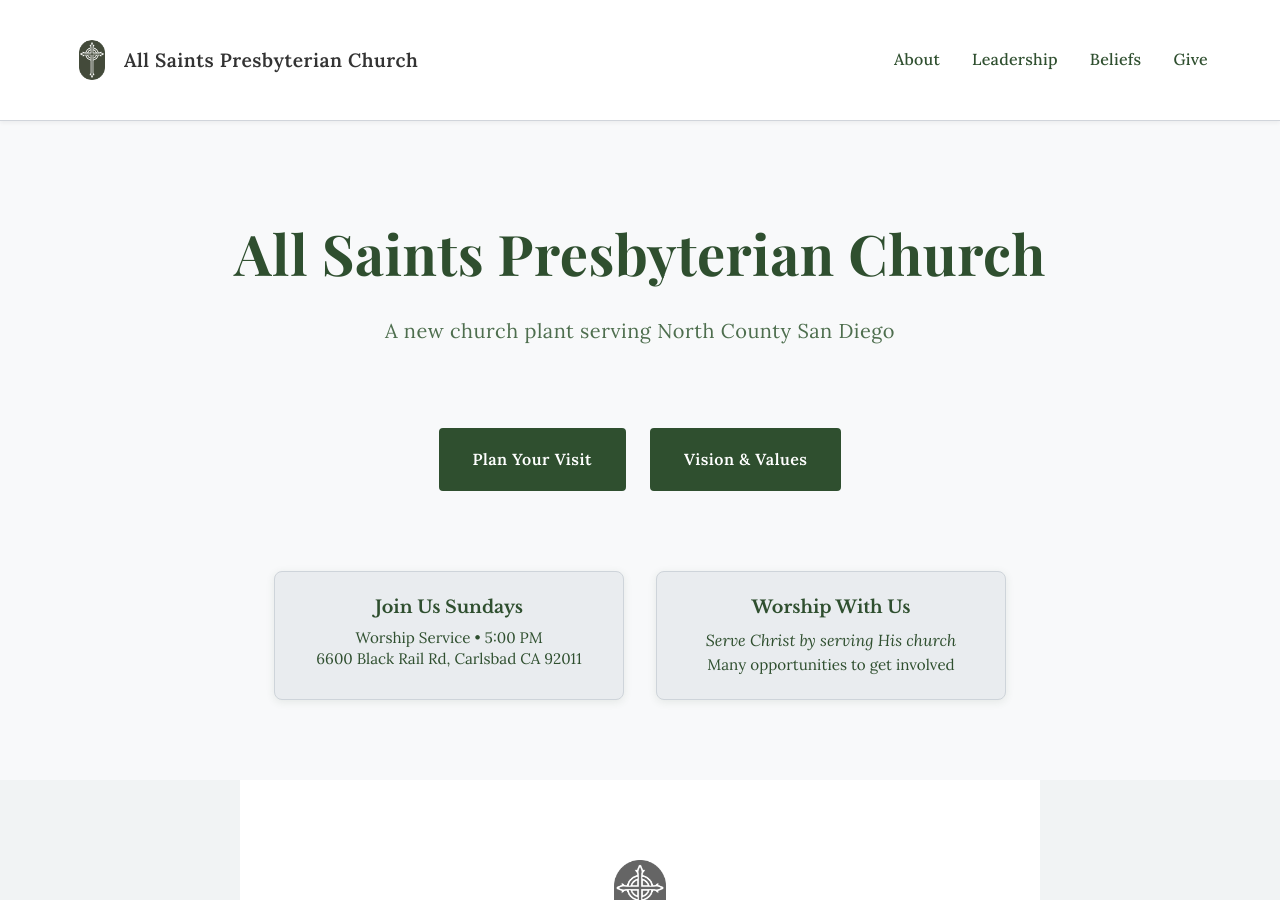
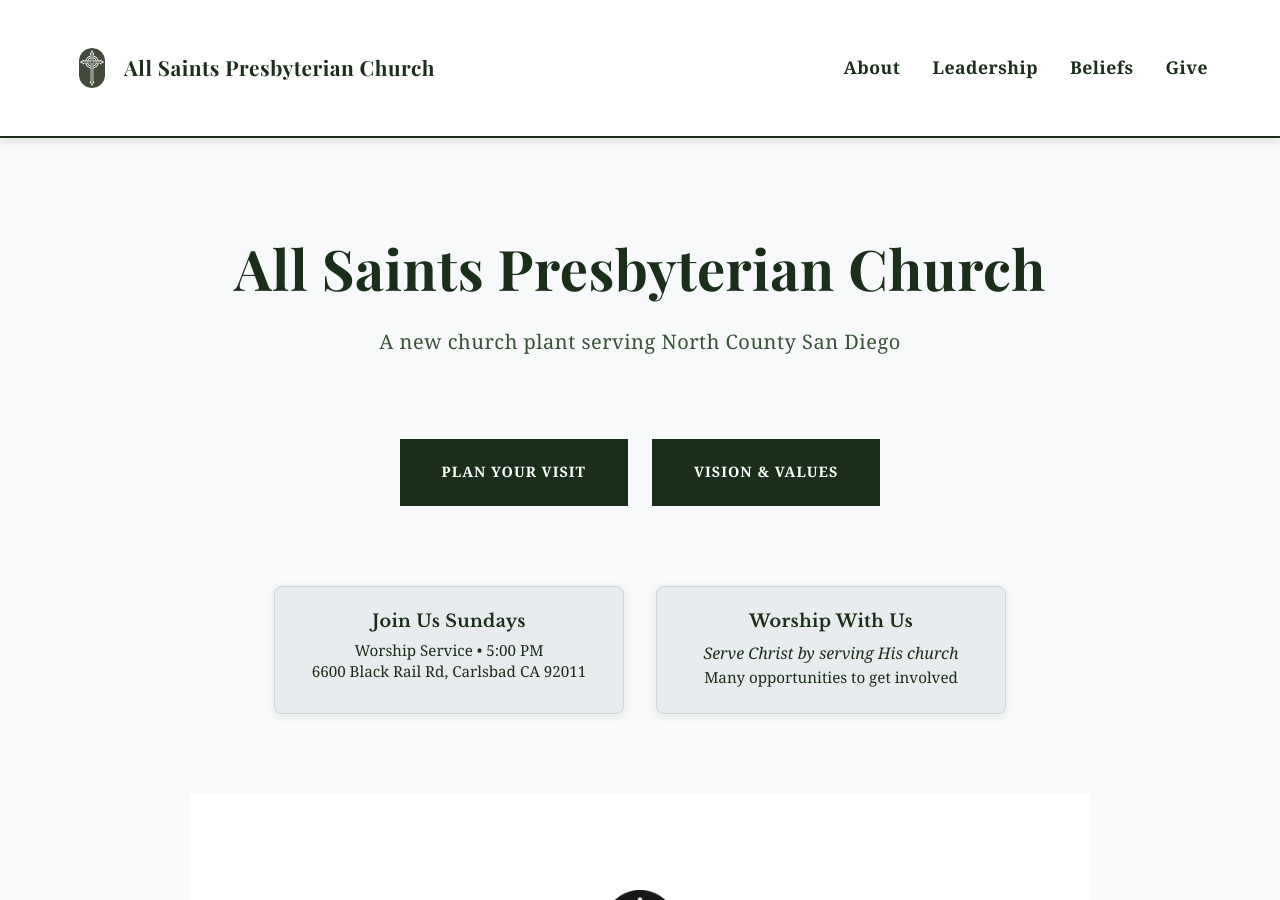
Before and after one commit to aspchurch/website, a Jekyll site: the page built from index.html, in a window 1280 px wide and 900 px high. Built offline with Jekyll 4.4.1, drawn with Linux system fonts in a browser that asks for light colours.

Commit message:
Updates to style based on orginal aspchurch.com (bluehost)

```diff
--- a/assets/css/style.css
+++ b/assets/css/style.css
@@ -1,19 +1,19 @@
 /* CSS Custom Properties (Variables) */
 :root {
-    /* Primary Colors */
-    --color-primary: #2f4f2f;
-    --color-primary-light: #456745;
+    /* Primary Colors - Darker olive theme */
+    --color-primary: #1a2e1a;
+    --color-primary-light: #2d4a2d;
 
     /* Secondary Colors */
-    --color-accent: #1b4332;
+    --color-accent: #0f1f0f;
     --color-cream: #f7fafc;
 
     /* Neutrals */
-    --color-text: #2f4f2f;
-    --color-text-light: #456745;
-    --color-text-muted: #718096;
+    --color-text: #1a2e1a;
+    --color-text-light: #2d4a2d;
+    --color-text-muted: #5a6b5a;
     --color-background: #ffffff;
-    --color-background-alt: #f1f3f4;
+    --color-background-alt: #f8f9fa;
     --color-border: #d1d5db;
 
     /* Legacy colors for gradual transition */
@@ -44,7 +44,7 @@
 }
 
 body {
-    font-family: 'Lora', Georgia, serif;
+    font-family: 'Georgia', 'Times New Roman', serif;
     font-size: 16px;
     font-weight: 400;
     line-height: 1.7;
@@ -54,19 +54,20 @@
 
 /* Typography Scale */
 h1, h2, h3, h4, h5, h6 {
-    font-family: 'Libre Baskerville', Georgia, serif;
+    font-family: 'Playfair Display', 'Georgia', serif;
     font-weight: 700;
-    line-height: 1.3;
+    line-height: 1.2;
     color: var(--color-primary);
     margin-bottom: 0.5em;
+    letter-spacing: 0.02em;
 }
 
-h1 { font-size: 3rem; }    /* 48px */
-h2 { font-size: 2rem; }    /* 32px */
-h3 { font-size: 1.5rem; }  /* 24px */
-h4 { font-size: 1.25rem; } /* 20px */
-h5 { font-size: 1.125rem; } /* 18px */
-h6 { font-size: 1rem; }    /* 16px */
+h1 { font-size: 3.5rem; }    /* 56px */
+h2 { font-size: 2.5rem; }    /* 40px */
+h3 { font-size: 1.8rem; }  /* 29px */
+h4 { font-size: 1.4rem; } /* 22px */
+h5 { font-size: 1.2rem; } /* 19px */
+h6 { font-size: 1.1rem; }    /* 18px */
 
 p {
     margin-bottom: 1rem;
@@ -81,9 +82,9 @@
 /* Header and Navigation */
 .site-header {
     background-color: var(--color-background);
-    border-bottom: 1px solid var(--color-border);
-    padding: 1.5rem 0;
-    box-shadow: 0 2px 4px rgba(0, 0, 0, 0.05);
+    border-bottom: 2px solid var(--color-primary);
+    padding: 2rem 0;
+    box-shadow: 0 4px 8px rgba(26, 46, 26, 0.1);
 }
 
 .nav-container {
@@ -109,9 +110,11 @@
 }
 
 .church-name {
-    font-size: 1.2rem;
-    font-weight: 600;
+    font-family: 'Playfair Display', 'Georgia', serif;
+    font-size: 1.3rem;
+    font-weight: 700;
     letter-spacing: 0.5px;
+    color: var(--color-primary);
 }
 
 .nav-menu {
@@ -123,8 +126,9 @@
 .nav-menu a {
     text-decoration: none;
     color: var(--color-text);
-    font-weight: 500;
-    letter-spacing: 0.25px;
+    font-size: 1.1rem;
+    font-weight: 600;
+    letter-spacing: 0.5px;
     transition: color 0.3s ease;
 }
 
@@ -221,17 +225,20 @@
 
 .btn {
     display: inline-block;
-    padding: 1rem 2rem;
+    padding: 1.2rem 2.5rem;
     text-decoration: none;
-    border: 2px solid transparent;
+    border: 2px solid var(--color-primary);
     background-color: transparent;
     color: var(--color-primary);
+    font-family: 'Georgia', serif;
     font-weight: 600;
-    letter-spacing: 0.5px;
-    border-radius: 4px;
+    letter-spacing: 1px;
+    text-transform: uppercase;
+    border-radius: 0;
     transition: all 0.3s ease;
     backdrop-filter: none;
-    min-width: 180px;
+    min-width: 200px;
+    font-size: 0.9rem;
 }
 
 .btn:hover {
@@ -333,18 +340,18 @@
 
 /* Welcome Section */
 .welcome-section {
-    padding: 5rem 2rem;
+    padding: 6rem 2rem;
     background-color: var(--color-background);
     text-align: center;
-    max-width: 800px;
+    max-width: 900px;
     margin: 0 auto;
 }
 
 .welcome-logo {
-    width: 80px;
-    height: 80px;
-    margin: 0 auto 2rem auto;
-    opacity: 0.6;
+    width: 120px;
+    height: 120px;
+    margin: 0 auto 3rem auto;
+    opacity: 0.9;
 }
 
 .church-logo {
@@ -356,20 +363,25 @@
 }
 
 .welcome-title {
-    font-size: 2.5rem;
-    font-weight: 600;
+    font-family: 'Playfair Display', 'Georgia', serif;
+    font-size: 3rem;
+    font-weight: 700;
     color: var(--color-primary);
-    margin-bottom: 1.5rem;
-    letter-spacing: 0.5px;
+    margin-bottom: 2rem;
+    letter-spacing: 0.02em;
+    text-transform: capitalize;
 }
 
 .welcome-text {
-    font-size: 1.2rem;
-    color: var(--color-text-light);
+    font-size: 1.1rem;
+    color: var(--color-text);
     line-height: 1.8;
-    margin-bottom: 2rem;
-    font-family: 'Inter', sans-serif;
+    margin-bottom: 2.5rem;
+    font-family: 'Georgia', serif;
     font-weight: 400;
+    max-width: 700px;
+    margin-left: auto;
+    margin-right: auto;
 }
 
 .welcome-text p {
```
